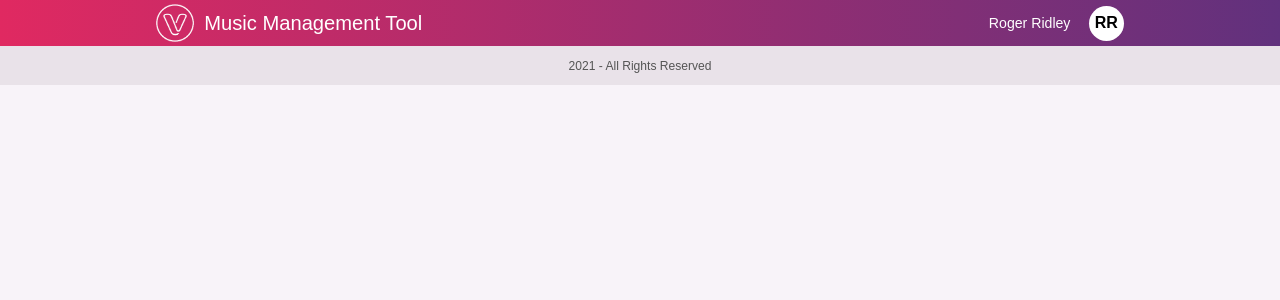
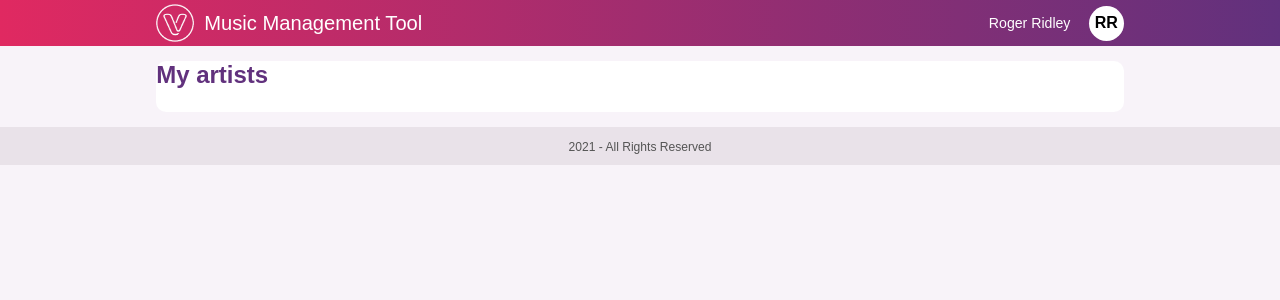
Before and after one commit to diegoptenorio/music-album-management-tool, a React (Create React App) app: page / in a window 1280 px wide. Shown: the top 300 px of the page. Built offline with nearby package versions, Linux system fonts and the light colour scheme.

Commit message:
feat: Add My artists

```diff
--- /dev/null
+++ b/src/components/container/container.js
@@ -0,0 +1,7 @@
+import "./container.scss";
+
+export const Container = ({ children }) => (
+  <article>
+    {children}
+  </article>
+);
--- /dev/null
+++ b/src/components/container/container.scss
@@ -0,0 +1,15 @@
+@import './../../style/global.scss';
+
+article {
+    background-color: $base-color;
+    border-radius: pixelToRem(10);
+    header {
+        h1 {
+            color: $brand-purple-color;
+            font-weight: bold;
+        }
+    }
+    section {
+        padding: 0 pixelToRem(36) pixelToRem(22);
+    }
+}
--- /dev/null
+++ b/src/components/container/containerBody.js
@@ -0,0 +1,3 @@
+export const ContainerBody = ({ children }) => (
+    <section>{children}</section>
+);
--- /dev/null
+++ b/src/components/container/containerHeader.js
@@ -0,0 +1,5 @@
+export const ContainerHeader = ({ title }) => (
+  <header>
+    <h1>{title}</h1>
+  </header>
+);
--- /dev/null
+++ b/src/components/container/index.js
@@ -0,0 +1,8 @@
+import { Container as Root } from "./container"
+import { ContainerHeader } from "./containerHeader";
+import { ContainerBody } from "./containerBody";
+
+Root.Header = ContainerHeader;
+Root.Body = ContainerBody;
+
+export const Container = Root;
--- a/src/components/index.js
+++ b/src/components/index.js
@@ -1,3 +1,4 @@
+export * from "./container";
 export * from "./copyright/copyright";
 export * from "./logo/logo";
 export * from "./user/user";
--- /dev/null
+++ b/src/features/index.js
@@ -0,0 +1 @@
+export * from "./myArtists/myArtists"
--- /dev/null
+++ b/src/features/myArtists/myArtists.js
@@ -0,0 +1,8 @@
+import { Container } from '../../components';
+
+export const MyArtists = () => (
+  <Container>
+    <Container.Header title="My artists" />
+    <Container.Body></Container.Body>
+  </Container>
+);
--- a/src/layout/layout.js
+++ b/src/layout/layout.js
@@ -2,15 +2,16 @@ import { Copyright, Logo, User } from "../components";
 import "./layout.scss";
 
 export const Layout = ({ children }) => (
-  <>
+  <div className="layout">
     <header>
       <div className="container">
         <Logo />
         <User />
       </div>
     </header>
+    <main>{children}</main>
     <footer>
       <Copyright />
     </footer>
-  </>
+  </div>
 );
--- a/src/layout/layout.scss
+++ b/src/layout/layout.scss
@@ -1,6 +1,7 @@
 @import '../style/global.scss';
 
-header {
+.layout {
+    > header {
         background: $brand-pink-color;
         background: linear-gradient(
             90deg,
@@ -9,20 +10,27 @@ header {
         );
         .container {
             @include container;
-        margin: auto;
             display: flex;
             justify-content: space-between;
         }
     }
-footer {
+    > main {
+        @include container;
+        padding: pixelToRem(15) 0;
+    }
+    > footer {
         background-color: $footer-background-color;
         text-align: center;
         padding: pixelToRem(10) 0;
     }
-
+}
 
 @media (max-width: $xsmall) {
+    .layout {
+        > header {
             .container {
                 flex-direction: column;
             }
         }
+    }
+}
--- a/src/pages/home/home.js
+++ b/src/pages/home/home.js
@@ -1,5 +1,8 @@
 import { Layout } from "../../layout";
+import { MyArtists } from "../../features";
 
 export const Home = () => (
-    <Layout />
+  <Layout>
+    <MyArtists />
+  </Layout>
 );
--- a/src/style/utils.scss
+++ b/src/style/utils.scss
@@ -5,4 +5,5 @@
 @mixin container {
     width: 100%;
     max-width: pixelToRem(960);
+    margin: auto;
 }
```
Lines whose indentation alone changed are shown as unchanged.
